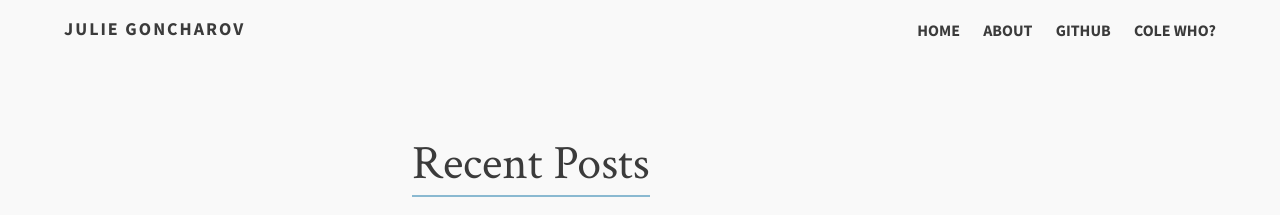
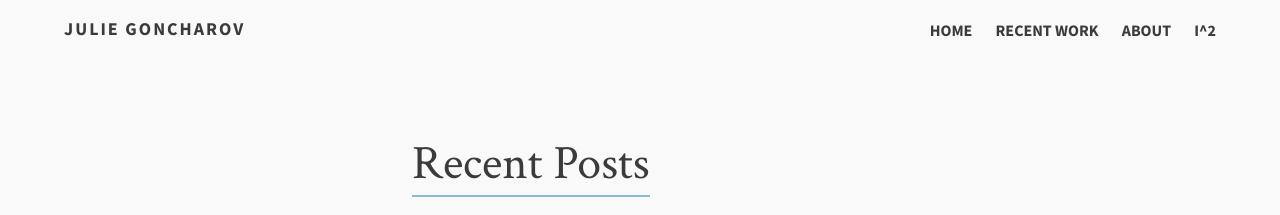
Before and after one commit to julie-goncharov/julie-goncharov.github.io, a Jekyll site: the page built from index.md, in a window 1280 px wide. Shown: the top 215 px of the page. Built offline with Jekyll 4.4.1, drawn with Linux system fonts in a browser that asks for light colours.

Commit message:
update nav

```diff
--- a/_config.yml
+++ b/_config.yml
@@ -28,14 +28,12 @@ opengraph:
 # Links to include in top navigation
 # For external links add external: true
 links:
+  - title: Recent work
+    url: /recent-work
   - title: About
     url: /about
-  - title: Github
-    url: https://github.com/ColeTownsend/Balzac-for-Jekyll
-    external: true
-  - title: Cole Who?
-    url: http://coletownsend.com
-    external: true
+  - title: i^2
+    url: /i^2
 
 # http://en.wikipedia.org/wiki/List_of_tz_database_time_zones
 timezone:    America/New_York
```
